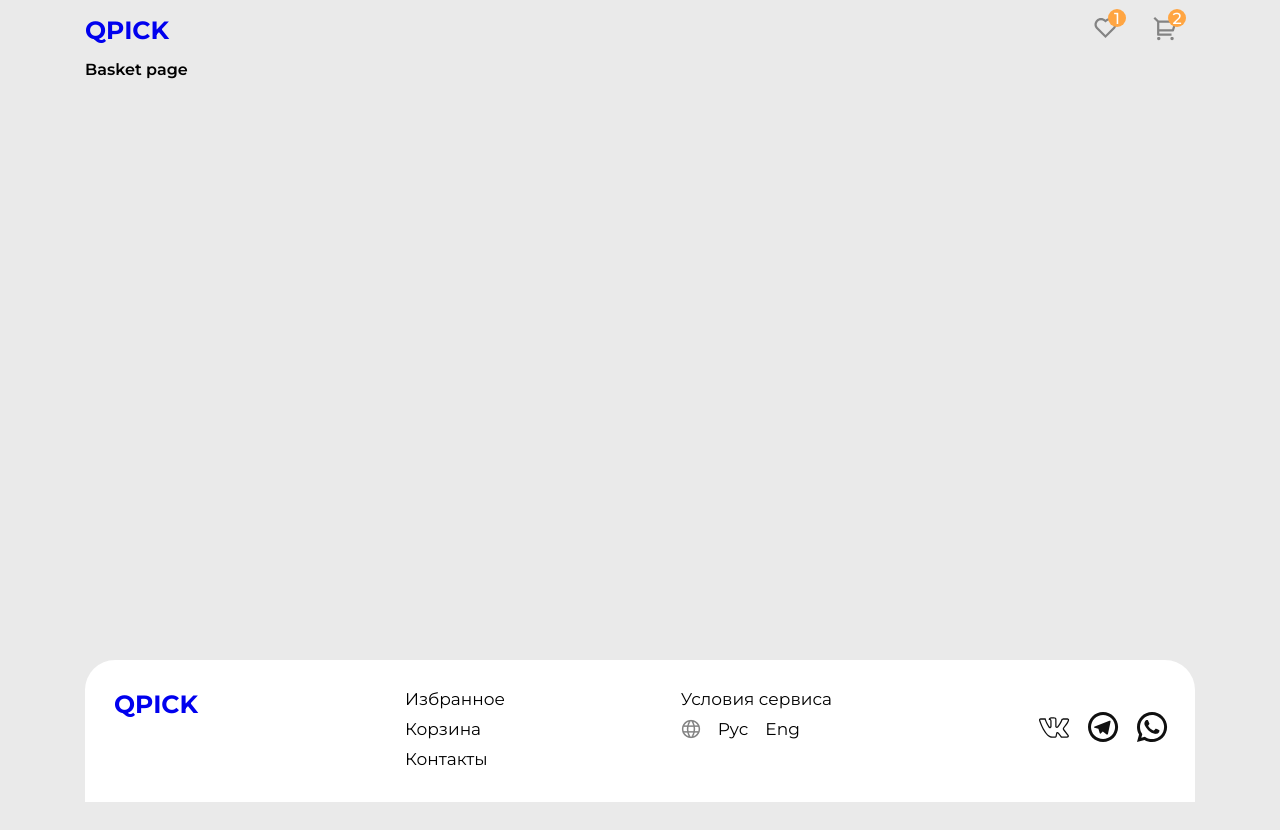
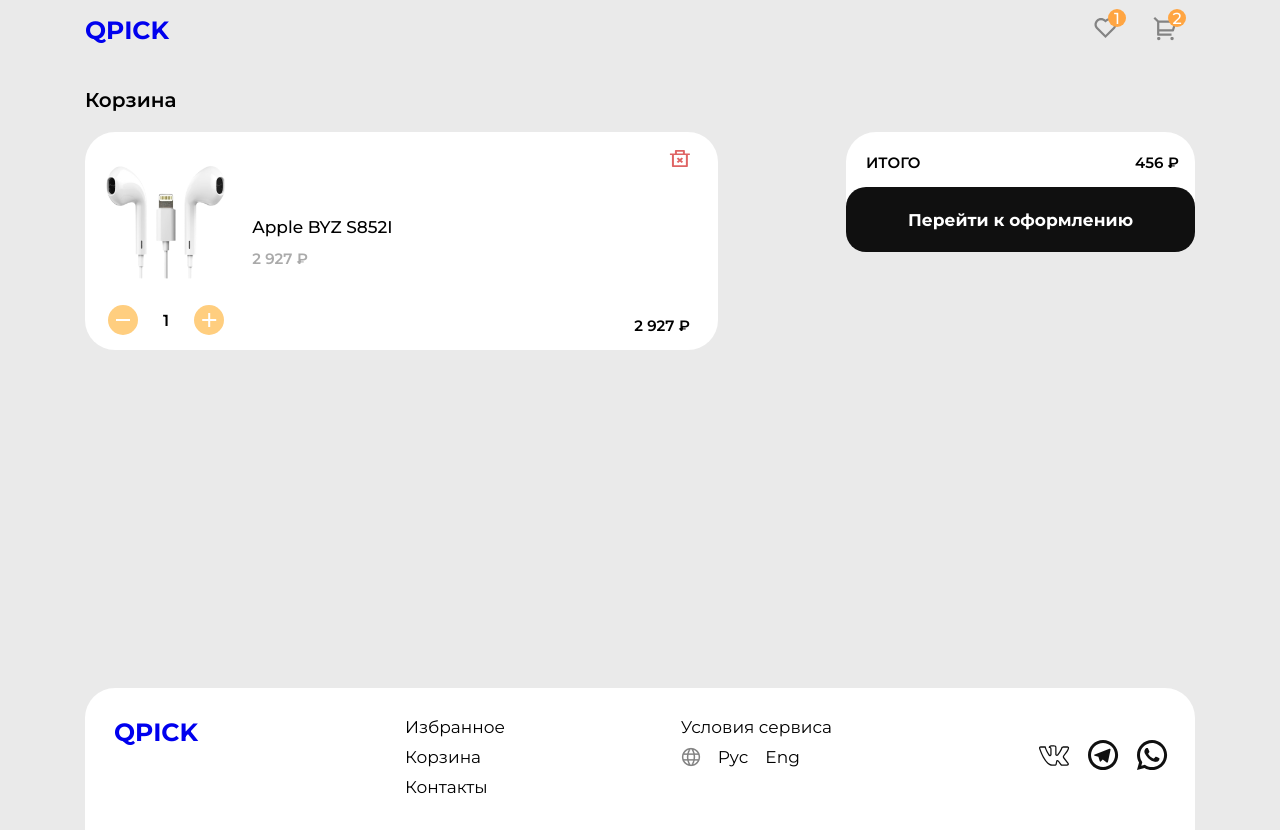
Before and after one commit to reinaka/hometask-neoflex, a React (Create React App) app: page /basket in a window 1280 px wide. Before the commit the page ends 802 px from the top, so only its background shows below. Built offline with nearby package versions, Linux system fonts and the light colour scheme.

Commit message:
basket card (mock data)

```diff
--- /dev/null
+++ b/src/components/basket-total/basket-total.module.css
@@ -0,0 +1,35 @@
+.general {
+    width: 349px;
+    background-color: #fff;
+    border-radius: 30px;
+    height: 120px;
+}
+
+.button {
+    background: #101010;
+    border: none;
+    border-radius: 20px;
+    color: #fff;
+    height: 65px;
+    font-family: Montserrat;
+    font-weight: 700;
+    font-size: 17px;
+    cursor: pointer;
+    width: 100%;
+}
+
+.button:active {
+    background: #838383;
+}
+
+.totalSum_text, .totalSum_num{
+    text-transform: uppercase;
+    font-size: 15px;
+}
+
+.text {
+    display: flex;
+    flex-direction: row;
+    justify-content: space-between;
+    padding: 21px 16px 15px 20px;
+}
--- /dev/null
+++ b/src/components/basket-total/basket-total.tsx
@@ -0,0 +1,17 @@
+import styles from './basket-total.module.css';
+
+type TProps = {
+    sum : number
+}
+
+export const BasketTotal = (props : TProps) => {
+    return (
+        <div className={styles.general}>
+            <div className={styles.text}>
+                <p className={styles.totalSum_text}>Итого</p>
+                <div className={styles.totalSum_num}>{props.sum} &#8381;</div>
+            </div>
+            <button className={styles.button}>Перейти к оформлению</button>
+        </div>
+    )
+}
--- /dev/null
+++ b/src/components/basketItem/basketItem.module.css
@@ -0,0 +1,57 @@
+.general {
+    background: #FFFFFF;
+    border-radius: 30px;
+    width: 633px;
+    padding: 18px 28px 15px 18px;
+    display: flex;
+    flex-direction: row;
+    gap: 23px;
+    justify-content: space-between;
+}
+
+.photoAndQuantity {
+    display: flex;
+    flex-direction: column;
+    max-width: 136px;
+    justify-content: center;
+    align-items: center;
+    gap: 19px;
+}
+
+.image {
+    max-height: 136px;
+}
+
+.deleteAndPrice {
+    display: flex;
+    flex-direction: column;
+    justify-content: space-between;
+    min-width: 100px;
+    align-items: end;
+}
+
+.titleAndPrice {
+    width: 100%;
+    display: flex;
+    flex-direction: column;
+    justify-content: center;
+    gap: 12px;
+}
+
+.titleAndPrice .price {
+    color: #AAAAAA;
+
+}
+
+.title {
+    font-weight: 500;
+    font-size: 17px;
+}
+
+.price {
+    font-size: 15px;
+}
+
+.delete {
+    cursor: pointer;
+}
--- /dev/null
+++ b/src/components/basketItem/basketItem.tsx
@@ -0,0 +1,24 @@
+import mockImage from '../../images/S852I.png';
+import { QuantityControls } from '../quantity-controls/quantity-controls';
+import styles from './basketItem.module.css';
+
+export const BasketItem = () => {
+    return (
+        <div className={styles.general}>
+            <div className={styles.photoAndQuantity}>
+                <img src={mockImage} alt='ghj' className={styles.image}/>
+                <QuantityControls/>
+            </div>
+            <div className={styles.titleAndPrice}>
+                <div className={styles.title}>Apple BYZ S852I</div>
+                <div className={styles.price}>2 927 &#8381;</div>
+            </div>
+            <div className={styles.deleteAndPrice}>
+            <svg width="21" height="17" viewBox="0 0 21 17" fill="none" xmlns="http://www.w3.org/2000/svg" className={styles.delete}>
+                <path d="M15.8848 3.4H20.8667V5.1H18.874V16.15C18.874 16.3754 18.769 16.5916 18.5821 16.751C18.3953 16.9104 18.1418 17 17.8776 17H3.92813C3.66387 17 3.41044 16.9104 3.22358 16.751C3.03672 16.5916 2.93174 16.3754 2.93174 16.15V5.1H0.938965V3.4H5.92091V0.85C5.92091 0.624566 6.02589 0.408365 6.21275 0.248959C6.3996 0.0895533 6.65304 0 6.9173 0H14.8884C15.1527 0 15.4061 0.0895533 15.593 0.248959C15.7798 0.408365 15.8848 0.624566 15.8848 0.85V3.4ZM16.8812 5.1H4.92452V15.3H16.8812V5.1ZM12.3117 10.2L14.0734 11.7028L12.6645 12.9047L10.9029 11.4019L9.14124 12.9047L7.73234 11.7028L9.49396 10.2L7.73234 8.6972L9.14124 7.4953L10.9029 8.9981L12.6645 7.4953L14.0734 8.6972L12.3117 10.2ZM7.91369 1.7V3.4H13.892V1.7H7.91369Z" fill="#DF6464"/>
+            </svg>
+            <div className={styles.price}>2 927 &#8381;</div>
+            </div>
+        </div>
+    )
+}
--- a/src/components/header/header.module.css
+++ b/src/components/header/header.module.css
@@ -3,6 +3,7 @@
     display: flex;
     align-items: center;
     justify-content: space-between;
+    margin-bottom: 28px;
 }
 
 .headerNavigation {
--- /dev/null
+++ b/src/components/quantity-controls/quantity-controls.module.css
@@ -0,0 +1,17 @@
+.general {
+    display: flex;
+    flex-direction: row;
+    align-items: center;
+    gap: 25px;
+}
+
+.button {
+    border-radius: 50%;
+    width: 30px;
+    height: 30px;
+    background: #FFCE7F;
+    border: none;
+    display: flex;
+    justify-content: center;
+    align-items: center;
+}
--- /dev/null
+++ b/src/components/quantity-controls/quantity-controls.tsx
@@ -0,0 +1,19 @@
+import styles from './quantity-controls.module.css';
+
+export const QuantityControls = () => {
+    return (
+        <div className={styles.general}>
+            <button className={styles.button}>
+                <svg width="14" height="2" viewBox="0 0 14 2" fill="none" xmlns="http://www.w3.org/2000/svg">
+                    <path d="M0 0H14V2H0V0Z" fill="white"/>
+                </svg>
+            </button>
+            <div>1</div>
+            <button className={styles.button}>
+                <svg width="15" height="14" viewBox="0 0 15 14" fill="none" xmlns="http://www.w3.org/2000/svg">
+                    <path d="M6.20557 6V0H8.20557V6H14.2056V8H8.20557V14H6.20557V8H0.205566V6H6.20557Z" fill="white"/>
+                </svg>
+            </button>
+        </div>
+    )
+}
--- a/src/pages/basket-page/basket-page.module.css
+++ b/src/pages/basket-page/basket-page.module.css
@@ -0,0 +1,12 @@
+.general {
+    display: flex;
+    flex-direction: row;
+    justify-content: space-between;
+}
+
+.heading {
+    font-family: Montserrat;
+    font-size: 20px;
+    font-weight: 600;
+    margin-bottom: 20px;
+}
--- a/src/pages/basket-page/basket-page.tsx
+++ b/src/pages/basket-page/basket-page.tsx
@@ -1,5 +1,15 @@
+import { BasketTotal } from '../../components/basket-total/basket-total';
+import { BasketItem } from '../../components/basketItem/basketItem';
+import styles from './basket-page.module.css';
+
 export const BasketPage = () => {
     return (
-        <div>Basket page</div>
+        <>
+            <h2 className={styles.heading}>Корзина</h2>
+            <div className={styles.general}>
+                <BasketItem />
+                <BasketTotal sum={456} />
+            </div>
+        </>
     )
 }
```
Also changed, not shown: src/images/icons/delete.svg (added).
